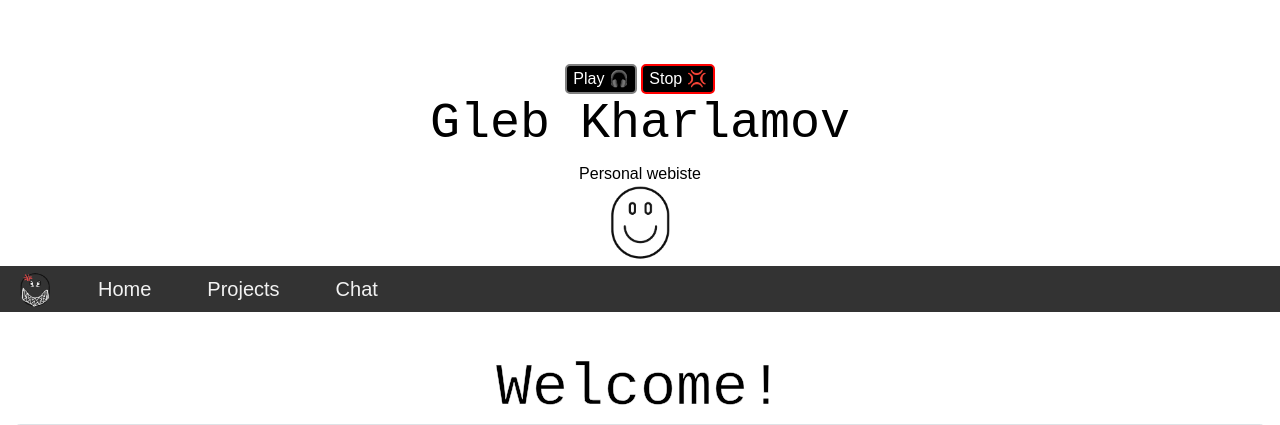
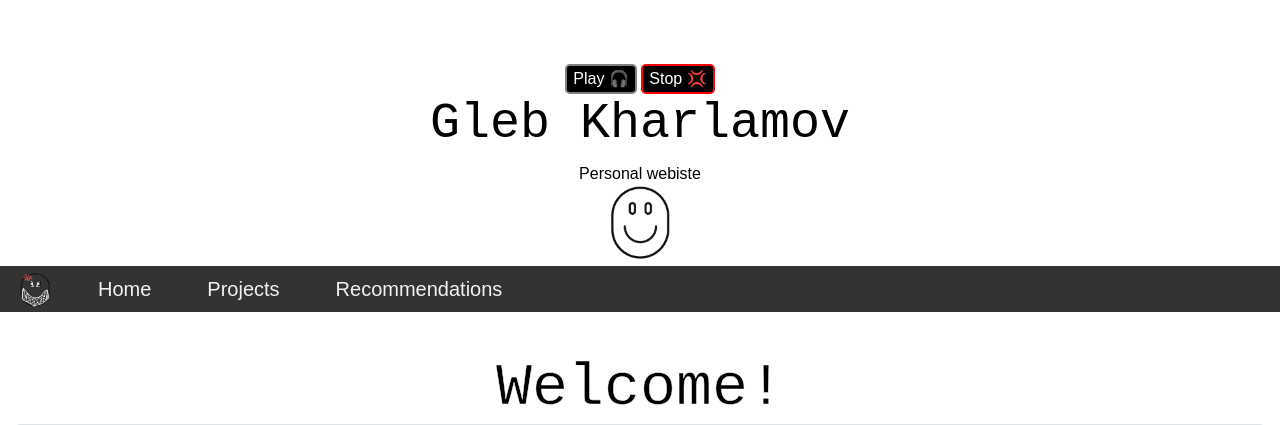
Before and after one commit to Warmetallic/website, a Django app: page / in a window 1280 px wide. Shown: the top 425 px of the page. Run offline with Django 3.2, Linux system fonts and the light colour scheme; data comes from the database, SQL or seed files in the repository.

Commit message:
chat to recommendations

```diff
--- a/website/templates/base.html
+++ b/website/templates/base.html
@@ -42,7 +42,7 @@
               <a class="nav-link" href="{% url 'projects' %}">Projects</a>
             </li>
             <li class="nav-item">
-              <a class="nav-link" href="chat.html">Chat</a>
+              <a class="nav-link" href="{% url 'recommendations' %}">Recommendations</a>
             </li>
           </ul>
         </nav>
--- a/website/urls.py
+++ b/website/urls.py
@@ -7,5 +7,6 @@ from django.conf.urls.static import static
 urlpatterns = [
 	path('', views.home, name="home"),
 	path('projects/', views.projects, name="projects"),
+	path('recommendations/', views.recommendations, name="recommendations"),
 
 ]
--- a/website/views.py
+++ b/website/views.py
@@ -10,3 +10,6 @@ def home(request):
 def projects(request):
     games = Games.objects.all()
     return render(request, 'projects.html', {'games': games})
+
+def recommendations(request):
+    return render(request, 'recommendations.html', {})
```
Also changed, not shown: website/templates/recommendations.html (added, +9 -0 lines).
